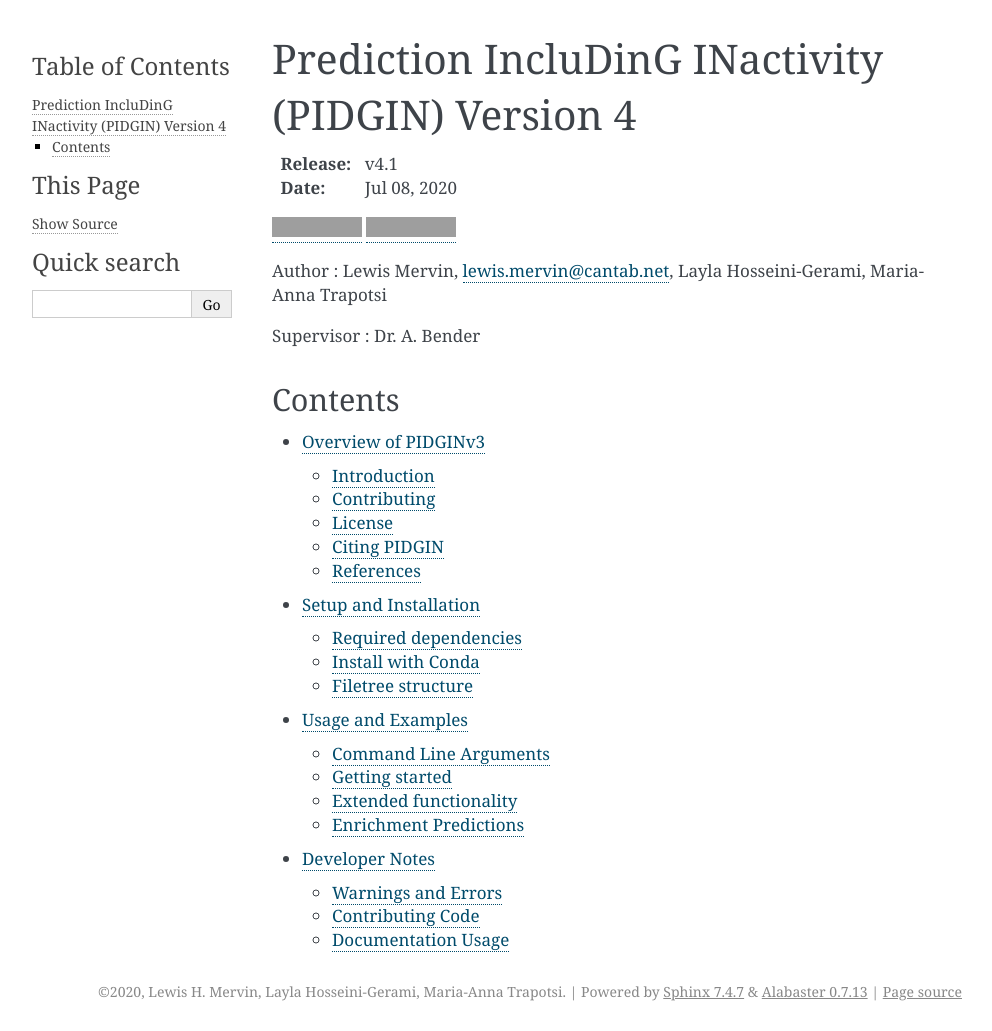
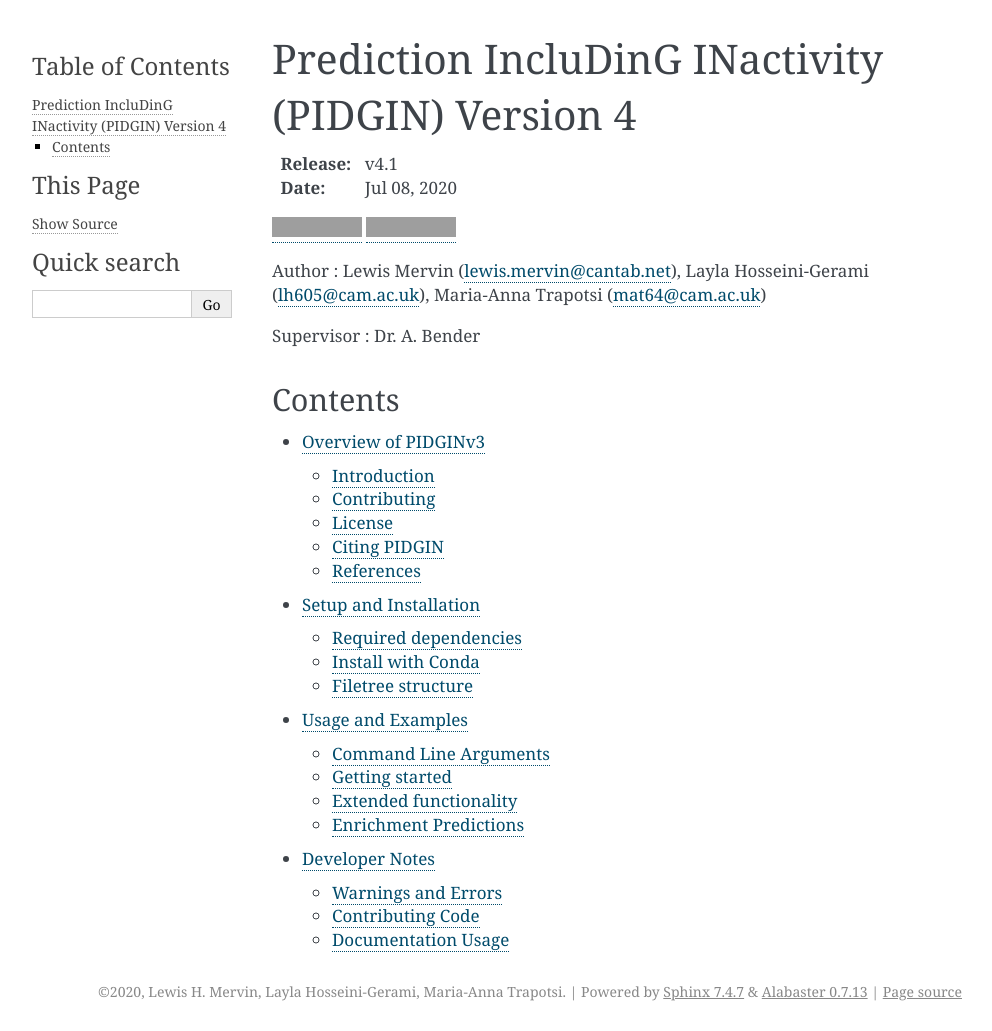
Before and after one commit to BenderGroup/PIDGINv4, a Sphinx documentation site: the page built from docs/index.rst, in a window 1280 px wide. Shown: the whole page, without its empty margins (148-1140 px from the left). Built offline with Sphinx 7.4.7, drawn with Linux system fonts in a browser that asks for light colours; grey boxes are pictures that could not be loaded.

Commit message:
Update index.rst
Add emails

```diff
--- a/docs/index.rst
+++ b/docs/index.rst
@@ -8,7 +8,7 @@ Prediction IncluDinG INactivity (PIDGIN) Version 4
 
 |License|	|betarelease|
 
-Author : Lewis Mervin, lewis.mervin@cantab.net, Layla Hosseini-Gerami, Maria-Anna Trapotsi
+Author : Lewis Mervin (lewis.mervin@cantab.net), Layla Hosseini-Gerami (lh605@cam.ac.uk), Maria-Anna Trapotsi (mat64@cam.ac.uk)
 
 Supervisor : Dr. A. Bender
 
```
